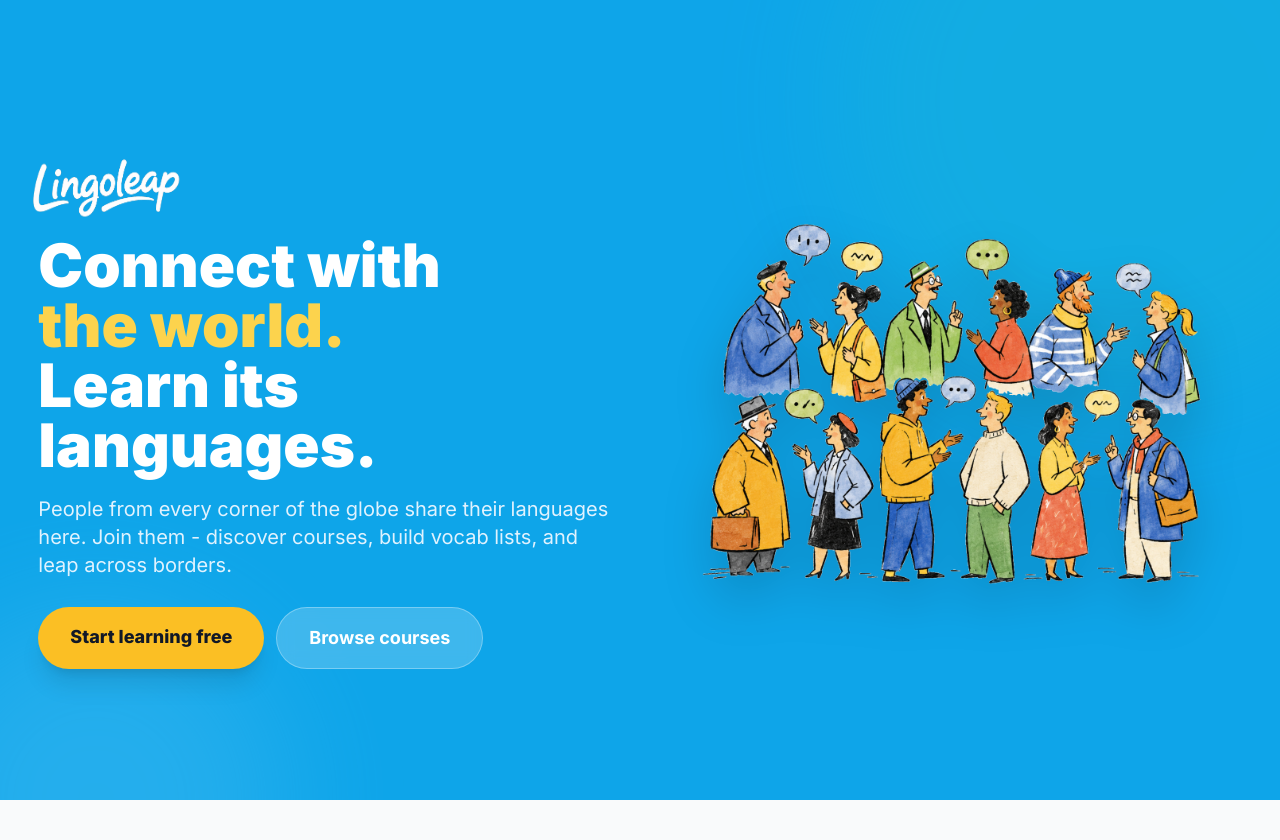
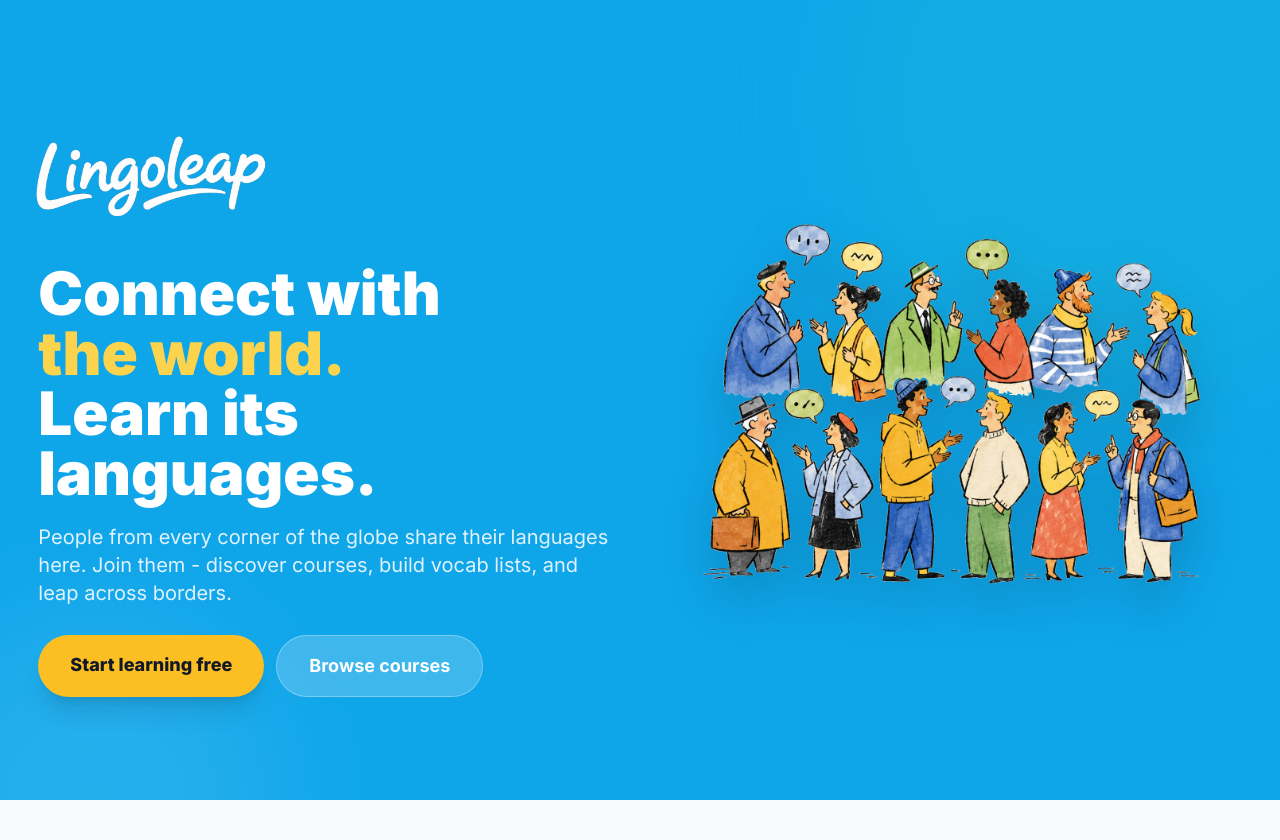
Before and after one commit to tmashworthab/lingoleap, a Flask app: page / in a window 1280 px wide. Shown: the top 840 px of the page. Run offline with Flask 3, Linux system fonts and the light colour scheme; data comes from the database, SQL or seed files in the repository; some libraries are stand-ins or nearby versions.

Commit message:
Enlarge logo, increase spacing, widen aspect ratio

```diff
--- a/templates/index.html
+++ b/templates/index.html
@@ -17,8 +17,8 @@
       <!-- Left: text -->
       <div class="flex-1 min-w-0">
         <!-- Logo above headline -->
-        <a href="{{ url_for('index') }}" class="block mb-2" style="width: fit-content;">
-          <img src="{{ url_for('static', filename='img/logo.png') }}" alt="LingoLeap" class="w-auto" style="height: 5rem; max-width: 100%; margin-left: -35px;">
+        <a href="{{ url_for('index') }}" class="block mb-8" style="width: fit-content;">
+          <img src="{{ url_for('static', filename='img/logo.png') }}" alt="LingoLeap" class="w-auto" style="height: 7rem; max-width: 100%; margin-left: -49px; transform: scaleX(1.12); transform-origin: left center;">
         </a>
         <h1 class="text-4xl md:text-6xl font-black leading-tight mb-5">
           Connect with<br>
```
